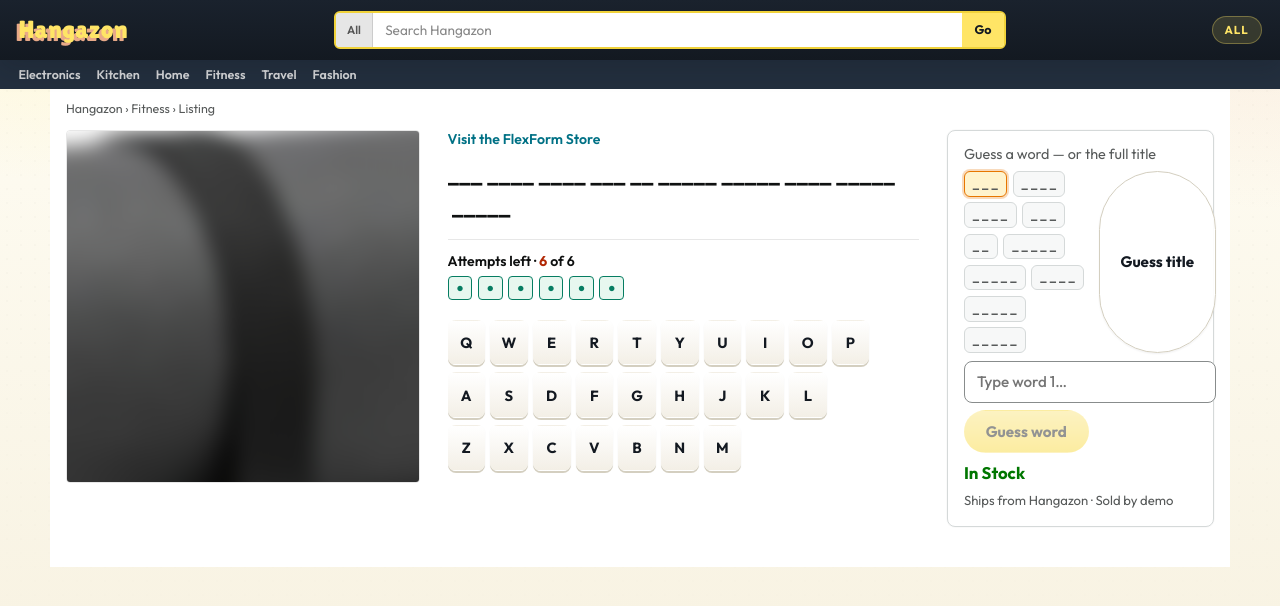
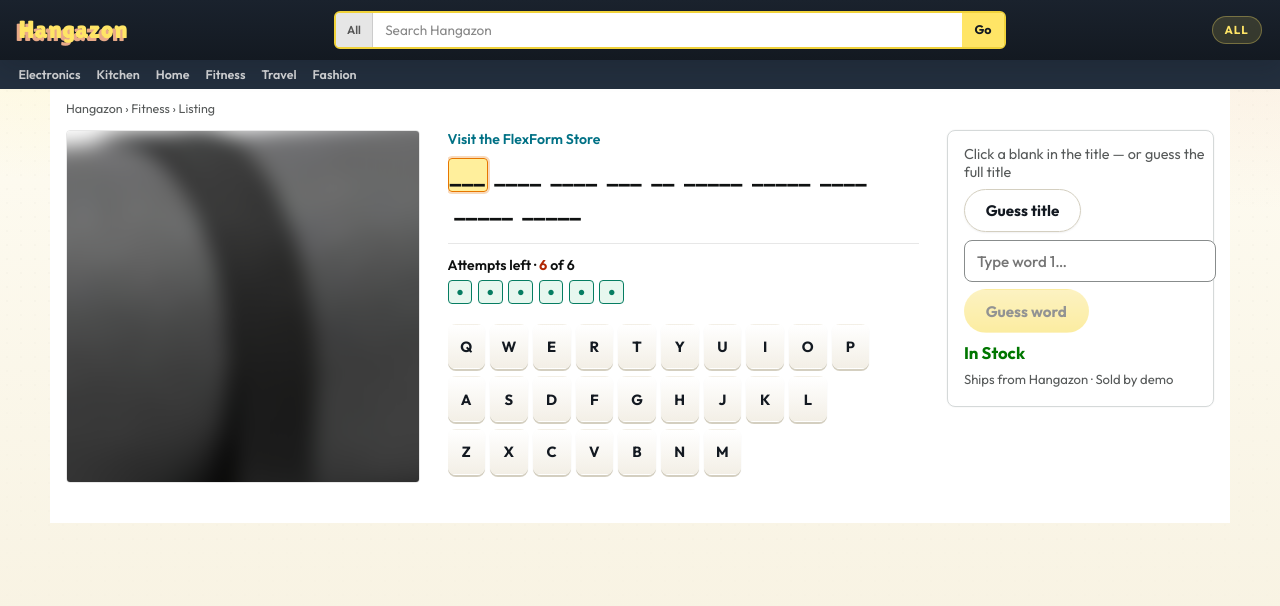
Before and after one commit to 633Games/Hangazon, a React (Vite) app: page / in a window 1280 px wide. Both pictures are taken after a click on the button "Random". Shown: the top 606 px of the page. Built offline with nearby package versions, Linux system fonts and the light colour scheme.

Commit message:
Make center listing title blanks clickable for per-word guesses.
Clicking a blank word group in the main title focuses the buy-box input for that word; sidebar keeps Guess title for the full listing.

```diff
--- a/src/App.css
+++ b/src/App.css
@@ -460,9 +460,57 @@
   word-break: break-word;
 }
 
+.listing-word-wrap {
+  display: inline;
+  white-space: normal;
+}
+
 .listing-word {
   display: inline;
+  margin: 0;
+  padding: 0 0.06em;
+  border: 1px solid transparent;
+  border-radius: 4px;
+  background: transparent;
+  color: inherit;
+  font: inherit;
+  font-weight: inherit;
+  letter-spacing: inherit;
+  line-height: inherit;
+  text-align: left;
   white-space: normal;
+  vertical-align: baseline;
+  cursor: default;
+  transition:
+    background-color 0.15s ease,
+    border-color 0.15s ease,
+    box-shadow 0.15s ease;
+}
+
+button.listing-word.is-guessable {
+  cursor: pointer;
+}
+
+button.listing-word.is-guessable:hover {
+  background: rgba(255, 216, 20, 0.28);
+  border-color: rgba(240, 193, 75, 0.85);
+}
+
+button.listing-word.is-guessable:focus-visible {
+  outline: none;
+  background: rgba(255, 216, 20, 0.35);
+  border-color: #e77600;
+  box-shadow: 0 0 0 2px rgba(228, 121, 17, 0.3);
+}
+
+.listing-word.is-selected {
+  background: rgba(255, 216, 20, 0.42);
+  border-color: #e77600;
+  box-shadow: 0 0 0 2px rgba(228, 121, 17, 0.28);
+}
+
+.listing-word.is-revealed {
+  cursor: default;
 }
 
 .listing-char {
@@ -869,85 +917,8 @@
   font-size: 0.9rem;
 }
 
-.title-guess-board-row {
-  display: flex;
-  align-items: flex-start;
-  gap: 0.5rem;
-}
-
-.title-guess-words {
-  display: flex;
-  flex: 1 1 auto;
-  flex-wrap: wrap;
-  gap: 0.35rem;
-  min-width: 0;
-}
-
-.title-guess-word {
-  display: inline-flex;
-  align-items: center;
-  gap: 0.08rem;
-  margin: 0;
-  padding: 0.35rem 0.45rem;
-  border: 1px solid #d5d9d9;
-  border-radius: 6px;
-  background: #f7f8f8;
-  color: #0f1111;
-  font: inherit;
-  font-size: 0.78rem;
-  font-weight: 700;
-  letter-spacing: 0.04em;
-  line-height: 1;
-  cursor: pointer;
-  transition:
-    background-color 0.15s ease,
-    border-color 0.15s ease,
-    box-shadow 0.15s ease,
-    transform 0.15s ease;
-}
-
-.title-guess-word:hover:not(:disabled) {
-  background: #fff8e7;
-  border-color: #f0c14b;
-  transform: translateY(-1px);
-  box-shadow: 0 1px 0 rgba(15, 17, 17, 0.08);
-}
-
-.title-guess-word.is-selected {
-  background: #fff3cd;
-  border-color: #e77600;
-  box-shadow: 0 0 0 2px rgba(228, 121, 17, 0.28);
-}
-
-.title-guess-word.is-revealed {
-  background: #edfdc4;
-  border-color: #a2d45e;
-  cursor: default;
-}
-
-.title-guess-word:disabled:not(.is-revealed) {
-  opacity: 0.55;
-  cursor: default;
-}
-
-.title-guess-slot {
-  display: inline-block;
-  min-width: 0.65em;
-  text-align: center;
-  font-variant-ligatures: none;
-}
-
-.title-guess-slot.is-empty {
-  color: #565959;
-}
-
-.title-guess-slot.is-filled {
-  color: #0f1111;
-}
-
 .title-guess-full {
-  flex: 0 0 auto;
-  align-self: stretch;
+  justify-self: start;
   white-space: nowrap;
   padding: 0.4rem 0.7rem;
   border-radius: 8px;
@@ -1000,17 +971,6 @@
   color: #cc0c39;
   font-size: 0.82rem;
   font-weight: 600;
-}
-
-@media (max-width: 720px) {
-  .title-guess-board-row {
-    flex-direction: column;
-  }
-
-  .title-guess-full {
-    align-self: stretch;
-    width: 100%;
-  }
 }
 
 .btn-guess {
--- a/src/App.tsx
+++ b/src/App.tsx
@@ -1,4 +1,4 @@
-import { useEffect } from 'react'
+import { useCallback, useEffect, useRef, useState } from 'react'
 import { AnimatePresence, motion } from 'framer-motion'
 import { CategoryChips } from './components/CategoryChips'
 import { Lives } from './components/Lives'
@@ -7,19 +7,37 @@ import { LetterBoard } from './components/LetterBoard'
 import { PriceGuess } from './components/PriceGuess'
 import { Reveal } from './components/Reveal'
 import { Stars } from './components/Stars'
-import { TitleGuess } from './components/TitleGuess'
+import {
+  TitleGuess,
+  type TitleGuessHandle,
+} from './components/TitleGuess'
 import { ZoomedProduct } from './components/ZoomedProduct'
 import { useHangazonRound } from './hooks/useHangazonRound'
 import './App.css'
 
 export default function App() {
   const game = useHangazonRound()
+  const titleGuessRef = useRef<TitleGuessHandle>(null)
+  const [titleGuessMode, setTitleGuessMode] = useState<'word' | 'title'>(
+    'word',
+  )
+  const [selectedTitleWord, setSelectedTitleWord] = useState<number | null>(
+    null,
+  )
   const revealed =
     game.phase === 'reveal' || game.letterOutcome === 'guess'
   const titleKnown =
     revealed ||
     game.letterOutcome === 'lose' ||
     game.letterOutcome === 'guess'
+
+  const onTitleGuessActiveChange = useCallback(
+    (state: { mode: 'word' | 'title'; wordIndex: number | null }) => {
+      setTitleGuessMode(state.mode)
+      setSelectedTitleWord(state.wordIndex)
+    },
+    [],
+  )
 
   useEffect(() => {
     if (game.phase !== 'letters') return
@@ -129,6 +147,15 @@ export default function App() {
                 forceReveal={titleKnown}
                 flight={game.flight}
                 onFlightDone={game.finishFlight}
+                interactive={
+                  game.phase === 'letters' && game.letterOutcome === null
+                }
+                selectedWord={
+                  titleGuessMode === 'word' ? selectedTitleWord : null
+                }
+                onWordClick={(index) =>
+                  titleGuessRef.current?.selectWord(index)
+                }
               />
 
               {(titleKnown || game.phase !== 'letters') && (
@@ -167,6 +194,7 @@ export default function App() {
                     className="buybox-shell"
                   >
                     <TitleGuess
+                      ref={titleGuessRef}
                       title={game.title}
                       guessed={game.guessed}
                       value={game.titleGuess}
@@ -175,6 +203,7 @@ export default function App() {
                       onSubmitTitle={game.submitTitleGuess}
                       disabled={game.letterOutcome !== null}
                       wrong={game.titleGuessWrong}
+                      onActiveChange={onTitleGuessActiveChange}
                     />
                     <p className="buybox-stock">In Stock</p>
                     <p className="buybox-ships">
--- a/src/components/LetterBoard.tsx
+++ b/src/components/LetterBoard.tsx
@@ -1,5 +1,5 @@
 import { useEffect, useMemo, useRef, useState } from 'react'
-import { isLetterRevealed } from '../lib/hangman'
+import { isLetterRevealed, isWordRevealed, titleWords } from '../lib/hangman'
 import type { LetterFlight } from '../hooks/useHangazonRound'
 
 type Props = {
@@ -8,6 +8,10 @@ type Props = {
   forceReveal?: boolean
   flight: LetterFlight | null
   onFlightDone: () => void
+  /** When true, blank title words are hoverable/clickable guess targets. */
+  interactive?: boolean
+  selectedWord?: number | null
+  onWordClick?: (wordIndex: number) => void
 }
 
 const STEP_MS = 52
@@ -20,6 +24,9 @@ export function LetterBoard({
   forceReveal,
   flight,
   onFlightDone,
+  interactive = false,
+  selectedWord = null,
+  onWordClick,
 }: Props) {
   const slots = useMemo(() => {
     const out: { ch: string; flat: number }[] = []
@@ -32,6 +39,9 @@ export function LetterBoard({
     }
     return out
   }, [title])
+
+  const words = useMemo(() => titleWords(title), [title])
+  const displayWords = useMemo(() => title.split(' ').filter(Boolean), [title])
 
   const doneRef = useRef(onFlightDone)
   doneRef.current = onFlightDone
@@ -122,14 +132,18 @@ export function LetterBoard({
     // eslint-disable-next-line react-hooks/exhaustive-deps
   }, [flightId])
 
-  const words = title.split(' ')
   let flatCounter = 0
 
   return (
     <h1 className="listing-title" aria-label="Product title">
-      {words.map((word, wi) => (
-        <span className="listing-word" key={`${word}-${wi}`}>
-          {[...word].map((ch) => {
+      {displayWords.map((rawWord, wi) => {
+        const norm = words[wi] ?? ''
+        const revealed =
+          forceReveal || (norm.length > 0 && isWordRevealed(norm, guessed))
+        const selected = interactive && selectedWord === wi
+        const canClick = interactive && !revealed && Boolean(onWordClick)
+
+        const chars = [...rawWord].map((ch) => {
           const flat = flatCounter++
           const committed = forceReveal || isLetterRevealed(ch, guessed)
           const justLanded = landed.has(flat)
@@ -151,14 +165,47 @@ export function LetterBoard({
               {show ? ch : '_'}
             </span>
           )
-          })}
-          {wi < words.length - 1 ? (
+        })
+
+        const wordClass = [
+          'listing-word',
+          canClick ? 'is-guessable' : '',
+          selected ? 'is-selected' : '',
+          revealed && interactive ? 'is-revealed' : '',
+        ]
+          .filter(Boolean)
+          .join(' ')
+
+        const wordNode = canClick ? (
+          <button
+            type="button"
+            className={wordClass}
+            aria-pressed={selected}
+            aria-label={
+              revealed
+                ? `Word ${wi + 1} revealed: ${norm}`
+                : `Guess word ${wi + 1}, ${norm.length} letters`
+            }
+            title={`Click to guess this ${norm.length}-letter word`}
+            onClick={() => onWordClick?.(wi)}
+          >
+            {chars}
+          </button>
+        ) : (
+          <span className={wordClass}>{chars}</span>
+        )
+
+        return (
+          <span key={`${rawWord}-${wi}`} className="listing-word-wrap">
+            {wordNode}
+            {wi < displayWords.length - 1 ? (
               <span className="listing-space" aria-hidden>
                 {' '}
               </span>
             ) : null}
           </span>
-      ))}
+        )
+      })}
     </h1>
   )
 }
--- a/src/components/TitleGuess.tsx
+++ b/src/components/TitleGuess.tsx
@@ -1,7 +1,19 @@
-import { useEffect, useId, useMemo, useRef, useState } from 'react'
-import { isLetterRevealed, isWordRevealed, titleWords } from '../lib/hangman'
+import {
+  forwardRef,
+  useEffect,
+  useId,
+  useImperativeHandle,
+  useMemo,
+  useRef,
+  useState,
+} from 'react'
+import { isWordRevealed, titleWords } from '../lib/hangman'
 
 type GuessMode = 'word' | 'title'
+
+export type TitleGuessHandle = {
+  selectWord: (index: number) => void
+}
 
 type Props = {
   title: string
@@ -12,9 +24,16 @@ type Props = {
   onSubmitTitle: () => void
   disabled?: boolean
   wrong?: boolean
+  /** Sync selection highlight to the main listing title blanks. */
+  onActiveChange?: (state: {
+    mode: GuessMode
+    wordIndex: number | null
+  }) => void
 }
 
-export function TitleGuess({
+export const TitleGuess = forwardRef<TitleGuessHandle, Props>(
+  function TitleGuess(
+    {
       title,
       guessed,
       value,
@@ -23,7 +42,10 @@ export function TitleGuess({
       onSubmitTitle,
       disabled = false,
       wrong = false,
-}: Props) {
+      onActiveChange,
+    },
+    ref,
+  ) {
     const inputId = useId()
     const inputRef = useRef<HTMLInputElement>(null)
     const words = useMemo(() => titleWords(title), [title])
@@ -42,6 +64,10 @@ export function TitleGuess({
       }
     }, [guessed, mode, selectedWord, words])
 
+    useEffect(() => {
+      onActiveChange?.({ mode, wordIndex: selectedWord })
+    }, [mode, selectedWord, onActiveChange])
+
     const selectWord = (index: number) => {
       if (disabled) return
       const word = words[index]
@@ -51,6 +77,13 @@ export function TitleGuess({
       onChange('')
       window.requestAnimationFrame(() => inputRef.current?.focus())
     }
+
+    useImperativeHandle(ref, () => ({ selectWord }), [
+      disabled,
+      guessed,
+      onChange,
+      words,
+    ])
 
     const enterTitleMode = () => {
       if (disabled) return
@@ -70,7 +103,7 @@ export function TitleGuess({
         ? 'Type the full title…'
         : selectedWord !== null
           ? `Type word ${selectedWord + 1}…`
-        : 'Click a blank word…'
+          : 'Click a blank word in the title…'
 
     const ariaLabel =
       mode === 'title'
@@ -93,63 +126,8 @@ export function TitleGuess({
         }}
       >
         <p className="title-guess-label" id={`${inputId}-label`}>
-        Guess a word — or the full title
+          Click a blank in the title — or guess the full title
         </p>
-
-      <div className="title-guess-board-row">
-        <div
-          className="title-guess-words"
-          role="list"
-          aria-labelledby={`${inputId}-label`}
-        >
-          {words.map((word, index) => {
-            const revealed = isWordRevealed(word, guessed)
-            const selected = mode === 'word' && selectedWord === index
-            return (
-              <button
-                key={`${word}-${index}`}
-                type="button"
-                role="listitem"
-                className={[
-                  'title-guess-word',
-                  revealed ? 'is-revealed' : 'is-blank',
-                  selected ? 'is-selected' : '',
-                ]
-                  .filter(Boolean)
-                  .join(' ')}
-                disabled={disabled || revealed}
-                aria-pressed={selected}
-                aria-label={
-                  revealed
-                    ? `Word ${index + 1} revealed: ${word}`
-                    : `Guess word ${index + 1}, ${word.length} letters`
-                }
-                title={
-                  revealed
-                    ? word
-                    : `Click to guess this ${word.length}-letter word`
-                }
-                onClick={() => selectWord(index)}
-              >
-                {[...word].map((ch, ci) => {
-                  const show = revealed || isLetterRevealed(ch, guessed)
-                  return (
-                    <span
-                      key={ci}
-                      className={
-                        show
-                          ? 'title-guess-slot is-filled'
-                          : 'title-guess-slot is-empty'
-                      }
-                    >
-                      {show ? ch : '_'}
-                    </span>
-                  )
-                })}
-              </button>
-            )
-          })}
-        </div>
 
         <button
           type="button"
@@ -165,7 +143,6 @@ export function TitleGuess({
         >
           Guess title
         </button>
-      </div>
 
         <div className="title-guess-row">
           <input
@@ -176,6 +153,7 @@ export function TitleGuess({
             spellCheck={false}
             placeholder={placeholder}
             aria-label={ariaLabel}
+            aria-labelledby={`${inputId}-label`}
             aria-invalid={wrong || undefined}
             value={value}
             disabled={disabled || (mode === 'word' && selectedWord === null)}
@@ -196,4 +174,5 @@ export function TitleGuess({
         )}
       </form>
     )
-}
+  },
+)
```
Lines whose indentation alone changed are shown as unchanged.
